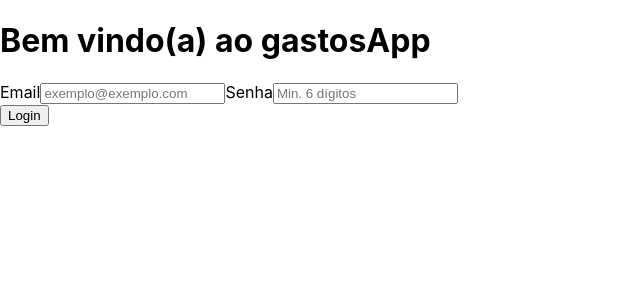
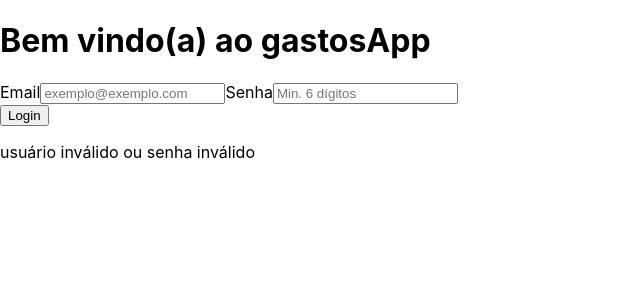
Before and after one commit to IgorBrizack/GastosApp, a React (Create React App) app in the folder frontend/: page /login in a window 1280 px wide. Both pictures are taken after a click on the button "Login". Shown: the top 300 px of the page, without its empty margins (0-640 px from the left). Built offline with nearby package versions, Linux system fonts and the light colour scheme; no server answers.

Commit message:
feat: paragraph of invalid user render

```diff
--- a/frontend/src/components/LoginBtn.jsx
+++ b/frontend/src/components/LoginBtn.jsx
@@ -15,6 +15,7 @@ function LoginBtn() {
       const result = await postData('/login', body);
       localStorage.setItem('user', JSON.stringify(result));
       if (result.role === 'user') navigate('/user');
+      setHasUser(false);
     } catch (error) {
       setHasUser(true);
     }
--- a/frontend/src/contexts/UserProvider.jsx
+++ b/frontend/src/contexts/UserProvider.jsx
@@ -14,7 +14,7 @@ function UserProvider({ children }) {
     setPassword,
     hasUser,
     setHasUser,
-  }), [email, password]);
+  }), [email, password, hasUser]);
 
   return (
     <UserContext.Provider value={contextUser}>
--- a/frontend/src/pages/Login.jsx
+++ b/frontend/src/pages/Login.jsx
@@ -7,7 +7,7 @@ import LoginBtn from '../components/LoginBtn';
 
 function Login() {
   const {
-    setEmail, setPassword, user,
+    setEmail, setPassword, hasUser,
   } = useContext(UserContext);
 
   const navigate = useNavigate();
@@ -39,7 +39,7 @@ function Login() {
         />
         <LoginBtn />
       </form>
-      { user && <p> usuário inválido ou senha inválido</p> }
+      { hasUser && <p> usuário inválido ou senha inválido</p> }
     </>
   );
 }
```
